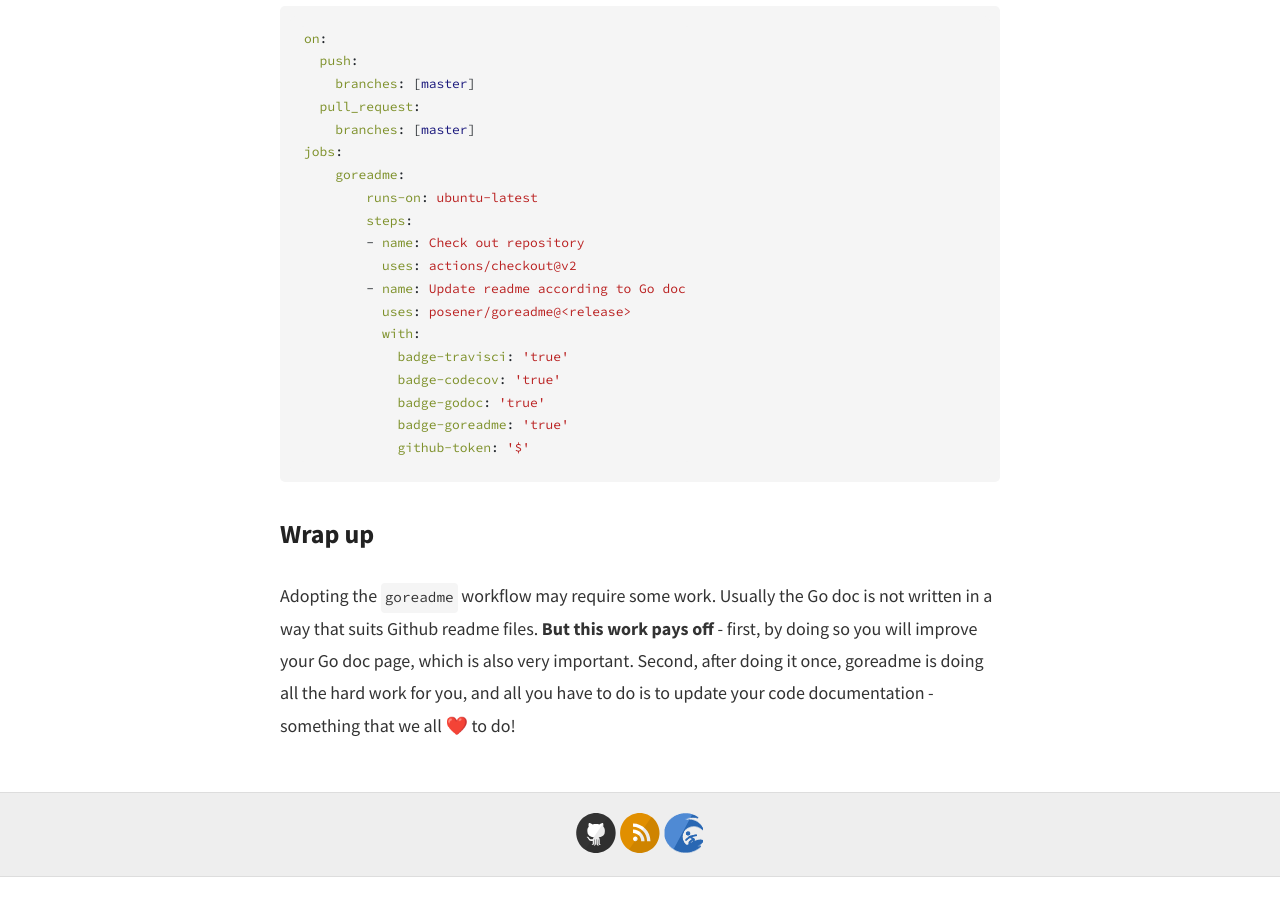
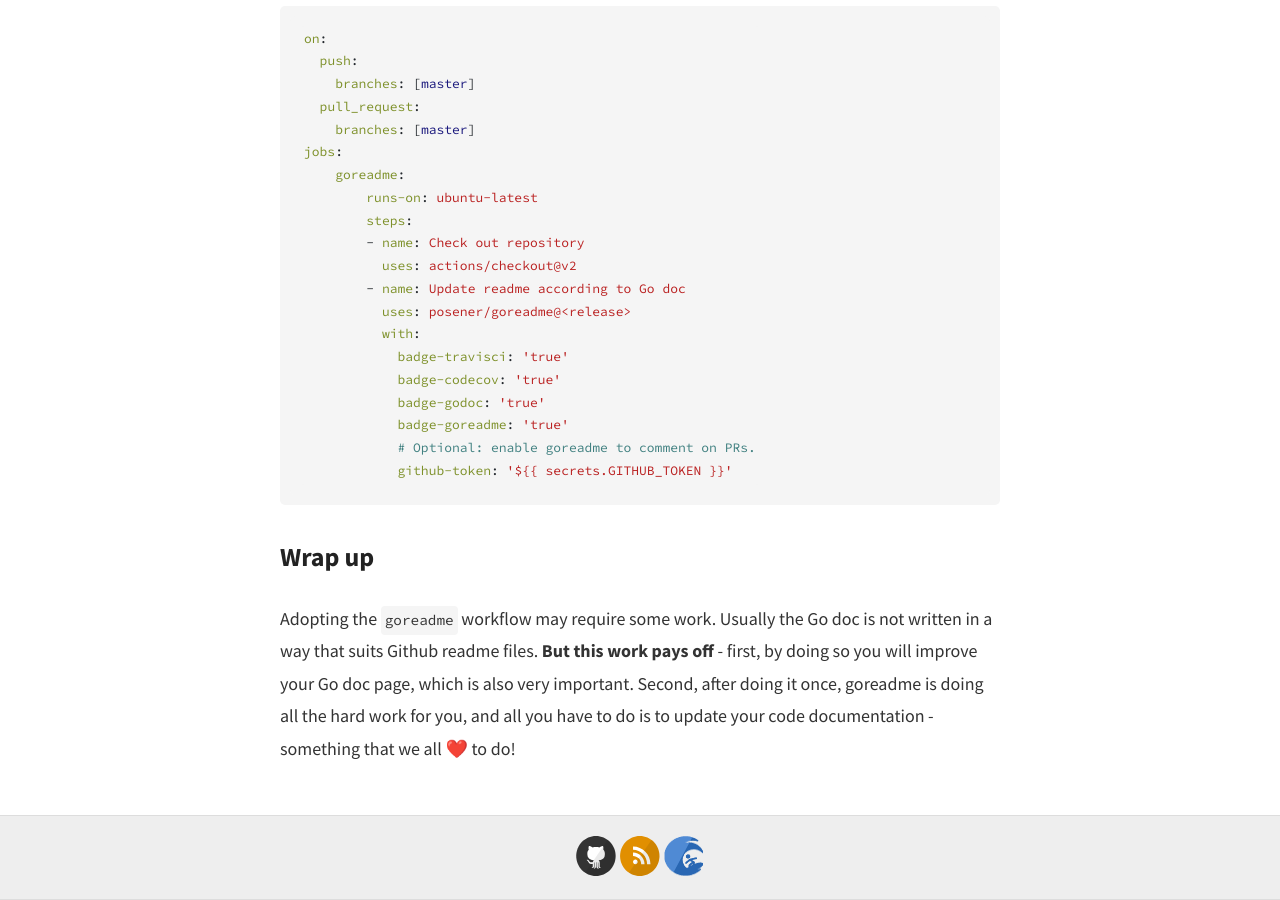
Before and after one commit to posener/posener.github.io, a Jekyll site: the page built from _posts/2020-04-17-goreadme.md, in a window 1280 px wide and 900 px high, scrolled down 4834 px. Built offline with Jekyll 4.4.1, drawn with Linux system fonts in a browser that asks for light colours; nearby versions of some CDN libraries; emoji names are drawn with the system emoji font; library files that are not in the unit come from our copies; comment, search, counter and statistics services are not loaded; before the commit the page ends 5711 px from its top, so only the background shows below that.

Commit message:
goreadme: fix token code

````diff
--- a/_posts/2020-04-17-goreadme.md
+++ b/_posts/2020-04-17-goreadme.md
@@ -110,7 +110,7 @@ The integration does not require any credentials - providing the Github token pa
 needed to enable the diff comments option. Just put the following content in
 `.github/workflows/goreadme.yml`:
 
-```yml
+```yml{% raw %}
 on:
   push:
     branches: [master]
@@ -129,8 +129,9 @@ jobs:
             badge-codecov: 'true'
             badge-godoc: 'true'
             badge-goreadme: 'true'
+            # Optional: enable goreadme to comment on PRs.
             github-token: '${{ secrets.GITHUB_TOKEN }}'
-```
+{% endraw %}```
 
 # Wrap up
 
````
